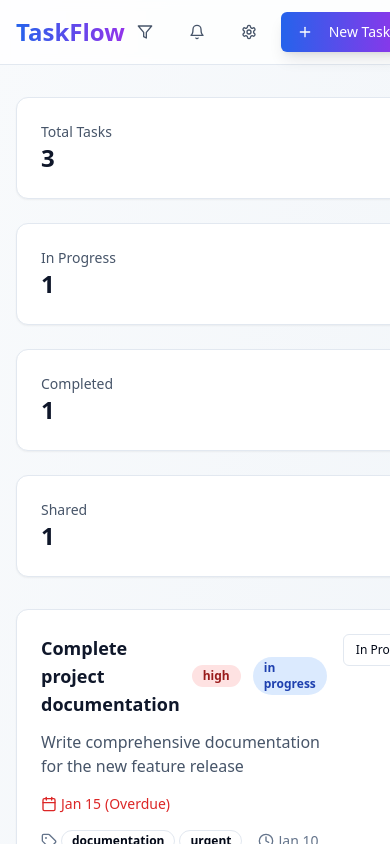
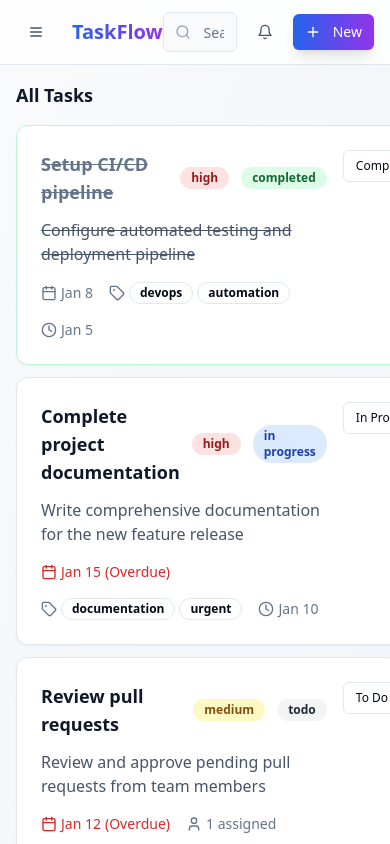
Before and after one commit to DharanidharanKK/TaskFlow, a React (Vite) app: page / in a window 390 px wide. Both pictures are taken after typing "name@example.com", "Sample123" into the empty fields and a click on the button "Sign In". Shown: the top 844 px of the page. Built offline with nearby package versions, Linux system fonts and the light colour scheme.

Commit message:
Refactor mobile view for task display
Display tasks directly on mobile view, sorted by high priority and date, and implement a menu for filters.

```diff
--- a/src/components/FilterSidebar.tsx
+++ b/src/components/FilterSidebar.tsx
@@ -65,7 +65,7 @@ export const FilterSidebar = ({ activeFilter, onFilterChange, taskCounts, classN
   return (
     <div className={cn("w-full lg:w-64 bg-white rounded-xl p-4 lg:p-6 shadow-sm border border-slate-200 h-fit", className)}>
       <h3 className="font-semibold text-slate-900 mb-3 lg:mb-4 text-base lg:text-lg">Filters</h3>
-      <div className="space-y-1 lg:space-y-2">
+      <div className="space-y-2 lg:space-y-2">
         {filters.map((filter) => {
           const Icon = filter.icon;
           const isActive = activeFilter === filter.id;
@@ -75,15 +75,15 @@ export const FilterSidebar = ({ activeFilter, onFilterChange, taskCounts, classN
               key={filter.id}
               onClick={() => onFilterChange(filter.id)}
               className={cn(
-                "w-full flex items-center justify-between p-2.5 lg:p-3 rounded-lg text-left transition-all duration-200",
+                "w-full flex items-center justify-between p-3 rounded-lg text-left transition-all duration-200 group",
                 isActive
                   ? "bg-gradient-to-r from-blue-50 to-purple-50 border border-blue-200 text-blue-900"
-                  : "hover:bg-slate-50 text-slate-700"
+                  : "hover:bg-slate-50 text-slate-700 hover:border-slate-200 border border-transparent"
               )}
             >
-              <div className="flex items-center space-x-2.5 lg:space-x-3 min-w-0 flex-1">
-                <div className="flex-shrink-0">
-                  <Icon className={cn("h-4 w-4 lg:h-5 lg:w-5", isActive ? "text-blue-600" : filter.color)} />
+              <div className="flex items-center space-x-3 min-w-0 flex-1">
+                <div className="flex-shrink-0 w-5 h-5 flex items-center justify-center">
+                  <Icon className={cn("h-5 w-5", isActive ? "text-blue-600" : filter.color)} />
                 </div>
                 <span className={cn(
                   "font-medium text-sm lg:text-base truncate",
@@ -92,12 +92,12 @@ export const FilterSidebar = ({ activeFilter, onFilterChange, taskCounts, classN
                   {filter.label}
                 </span>
               </div>
-              <div className="flex-shrink-0 ml-2">
+              <div className="flex-shrink-0 ml-3">
                 <span className={cn(
-                  "text-xs lg:text-sm px-1.5 lg:px-2 py-0.5 lg:py-1 rounded-full min-w-[20px] lg:min-w-[24px] text-center font-medium",
+                  "text-xs lg:text-sm px-2 py-1 rounded-full min-w-[24px] text-center font-medium",
                   isActive
                     ? "bg-blue-100 text-blue-700"
-                    : "bg-slate-100 text-slate-600"
+                    : "bg-slate-100 text-slate-600 group-hover:bg-slate-200"
                 )}>
                   {filter.count}
                 </span>
--- a/src/pages/Index.tsx
+++ b/src/pages/Index.tsx
@@ -1,6 +1,5 @@
-
 import { useState, useEffect } from 'react';
-import { Plus, Filter, Search, Bell, Settings, Share2 } from 'lucide-react';
+import { Plus, Filter, Search, Bell, Settings, Share2, Menu, X } from 'lucide-react';
 import { Button } from '@/components/ui/button';
 import { Input } from '@/components/ui/input';
 import { TaskCard } from '@/components/TaskCard';
@@ -28,6 +27,7 @@ const Index = () => {
   const [filteredTasks, setFilteredTasks] = useState<Task[]>([]);
   const [showTaskForm, setShowTaskForm] = useState(false);
   const [showFilters, setShowFilters] = useState(false);
+  const [showMobileMenu, setShowMobileMenu] = useState(false);
   const [showAuth, setShowAuth] = useState(true);
   const [showShareModal, setShowShareModal] = useState(false);
   const [selectedTask, setSelectedTask] = useState<Task | null>(null);
@@ -108,6 +108,15 @@ const Index = () => {
         break;
     }
 
+    // Sort by priority (high first) and then by due date for mobile
+    filtered.sort((a, b) => {
+      const priorityOrder = { 'high': 3, 'medium': 2, 'low': 1 };
+      if (priorityOrder[a.priority] !== priorityOrder[b.priority]) {
+        return priorityOrder[b.priority] - priorityOrder[a.priority];
+      }
+      return new Date(a.dueDate).getTime() - new Date(b.dueDate).getTime();
+    });
+
     setFilteredTasks(filtered);
   }, [tasks, searchQuery, activeFilter]);
 
@@ -156,6 +165,11 @@ const Index = () => {
     }
   };
 
+  const handleFilterChange = (filter: string) => {
+    setActiveFilter(filter);
+    setShowMobileMenu(false); // Close mobile menu when filter is selected
+  };
+
   if (!isAuthenticated) {
     return <AuthModal onAuthenticated={() => setIsAuthenticated(true)} />;
   }
@@ -167,9 +181,20 @@ const Index = () => {
         <div className="max-w-7xl mx-auto px-4 sm:px-6 lg:px-8">
           <div className="flex items-center justify-between h-16">
             <div className="flex items-center space-x-4">
-              <h1 className="text-2xl font-bold bg-gradient-to-r from-blue-600 to-purple-600 bg-clip-text text-transparent">
+              {/* Mobile Menu Button */}
+              <Button
+                variant="ghost"
+                size="icon"
+                onClick={() => setShowMobileMenu(true)}
+                className="lg:hidden text-slate-600 hover:text-slate-900"
+              >
+                <Menu className="h-5 w-5" />
+              </Button>
+
+              <h1 className="text-xl lg:text-2xl font-bold bg-gradient-to-r from-blue-600 to-purple-600 bg-clip-text text-transparent">
                 TaskFlow
               </h1>
+
               <div className="hidden md:flex items-center space-x-2">
                 <div className="relative">
                   <Search className="absolute left-3 top-1/2 transform -translate-y-1/2 text-slate-400 h-4 w-4" />
@@ -183,44 +208,88 @@ const Index = () => {
               </div>
             </div>
 
-            <div className="flex items-center space-x-3">
+            <div className="flex items-center space-x-2 lg:space-x-3">
+              {/* Mobile Search */}
+              <div className="md:hidden flex-1 max-w-xs">
+                <div className="relative">
+                  <Search className="absolute left-3 top-1/2 transform -translate-y-1/2 text-slate-400 h-4 w-4" />
+                  <Input
+                    placeholder="Search..."
+                    value={searchQuery}
+                    onChange={(e) => setSearchQuery(e.target.value)}
+                    className="pl-10 text-sm bg-slate-50 border-slate-200"
+                  />
+                </div>
+              </div>
+
               <Button
                 variant="ghost"
                 size="icon"
                 onClick={() => setShowFilters(!showFilters)}
-                className="text-slate-600 hover:text-slate-900"
+                className="hidden lg:flex text-slate-600 hover:text-slate-900"
               >
                 <Filter className="h-5 w-5" />
               </Button>
+
               <Button
                 variant="ghost"
                 size="icon"
                 className="text-slate-600 hover:text-slate-900"
               >
-                <Bell className="h-5 w-5" />
+                <Bell className="h-4 w-4 lg:h-5 lg:w-5" />
               </Button>
-              <Button
-                variant="ghost"
-                size="icon"
-                className="text-slate-600 hover:text-slate-900"
-              >
-                <Settings className="h-5 w-5" />
-              </Button>
+
               <Button
                 onClick={() => setShowTaskForm(true)}
                 className="bg-gradient-to-r from-blue-600 to-purple-600 hover:from-blue-700 hover:to-purple-700 text-white shadow-lg"
+                size="sm"
               >
-                <Plus className="h-4 w-4 mr-2" />
-                New Task
+                <Plus className="h-4 w-4 mr-1 lg:mr-2" />
+                <span className="hidden sm:inline">New Task</span>
+                <span className="sm:hidden">New</span>
               </Button>
             </div>
           </div>
         </div>
       </header>
 
-      <div className="max-w-7xl mx-auto px-4 sm:px-6 lg:px-8 py-8">
+      {/* Mobile Filter Menu Overlay */}
+      {showMobileMenu && (
+        <div className="fixed inset-0 z-50 lg:hidden">
+          <div className="fixed inset-0 bg-black/50" onClick={() => setShowMobileMenu(false)} />
+          <div className="fixed left-0 top-0 h-full w-80 max-w-[85vw] bg-white shadow-xl">
+            <div className="flex items-center justify-between p-4 border-b">
+              <h2 className="text-lg font-semibold text-slate-900">Filters</h2>
+              <Button
+                variant="ghost"
+                size="icon"
+                onClick={() => setShowMobileMenu(false)}
+              >
+                <X className="h-5 w-5" />
+              </Button>
+            </div>
+            <div className="p-4">
+              <FilterSidebar
+                activeFilter={activeFilter}
+                onFilterChange={handleFilterChange}
+                taskCounts={{
+                  all: tasks.length,
+                  today: tasks.filter(t => t.dueDate === new Date().toISOString().split('T')[0]).length,
+                  overdue: tasks.filter(t => t.dueDate < new Date().toISOString().split('T')[0] && t.status !== 'completed').length,
+                  'high-priority': tasks.filter(t => t.priority === 'high').length,
+                  shared: tasks.filter(t => t.assignedTo && t.assignedTo.length > 0).length,
+                  completed: tasks.filter(t => t.status === 'completed').length
+                }}
+                className="w-full"
+              />
+            </div>
+          </div>
+        </div>
+      )}
+
+      <div className="max-w-7xl mx-auto px-4 sm:px-6 lg:px-8 py-4 lg:py-8">
         <div className="flex gap-8">
-          {/* Sidebar */}
+          {/* Desktop Sidebar */}
           <FilterSidebar
             activeFilter={activeFilter}
             onFilterChange={setActiveFilter}
@@ -237,8 +306,8 @@ const Index = () => {
 
           {/* Main Content */}
           <div className="flex-1">
-            {/* Stats */}
-            <div className="grid grid-cols-1 md:grid-cols-4 gap-6 mb-8">
+            {/* Stats - Hidden on mobile, visible on desktop */}
+            <div className="hidden lg:grid grid-cols-1 md:grid-cols-4 gap-6 mb-8">
               <div className="bg-white rounded-xl p-6 shadow-sm border border-slate-200">
                 <div className="flex items-center justify-between">
                   <div>
@@ -294,12 +363,29 @@ const Index = () => {
               </div>
             </div>
 
+            {/* Mobile Filter Info */}
+            <div className="lg:hidden mb-4">
+              <div className="flex items-center justify-between">
+                <h2 className="text-lg font-semibold text-slate-900">
+                  {activeFilter === 'all' ? 'All Tasks' :
+                   activeFilter === 'today' ? 'Due Today' :
+                   activeFilter === 'overdue' ? 'Overdue' :
+                   activeFilter === 'high-priority' ? 'High Priority' :
+                   activeFilter === 'shared' ? 'Shared with Me' :
+                   activeFilter === 'completed' ? 'Completed' : 'Tasks'}
+                </h2>
+                <span className="text-sm text-slate-500">
+                  {filteredTasks.length} {filteredTasks.length === 1 ? 'task' : 'tasks'}
+                </span>
+              </div>
+            </div>
+
             {/* Task List */}
-            <div className="space-y-4">
+            <div className="space-y-3 lg:space-y-4">
               {filteredTasks.length === 0 ? (
                 <div className="text-center py-12">
-                  <div className="w-24 h-24 bg-slate-100 rounded-full flex items-center justify-center mx-auto mb-4">
-                    <Plus className="w-8 h-8 text-slate-400" />
+                  <div className="w-20 h-20 lg:w-24 lg:h-24 bg-slate-100 rounded-full flex items-center justify-center mx-auto mb-4">
+                    <Plus className="w-6 h-6 lg:w-8 lg:h-8 text-slate-400" />
                   </div>
                   <h3 className="text-lg font-medium text-slate-900 mb-2">No tasks found</h3>
                   <p className="text-slate-600 mb-4">Get started by creating your first task</p>
```
